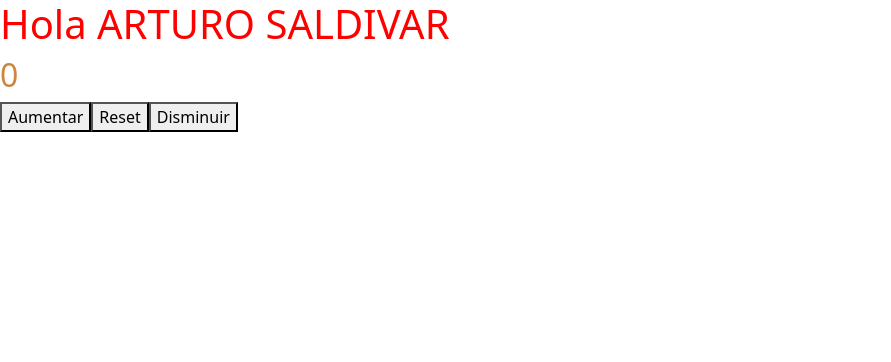
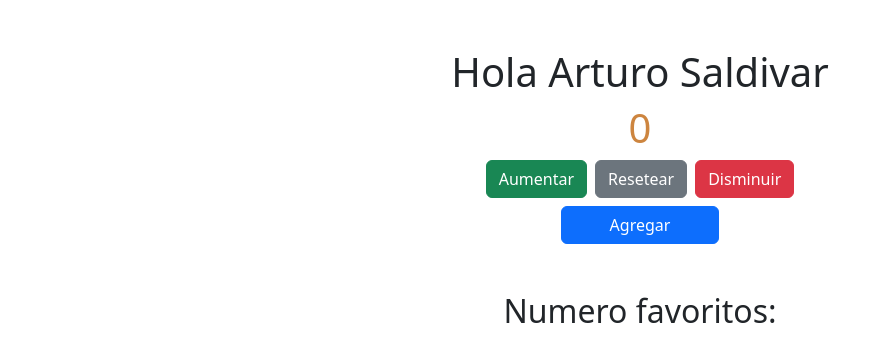
Before and after one commit to DamonBalam/mi-primer-vue, a Vue app: page / in a window 1280 px wide. Shown: the top 362 px of the page, without its empty margins (0-891 px from the left). Built offline with nearby package versions, Linux system fonts and the light colour scheme.

Commit message:
reto dos

```diff
--- a/src/App.vue
+++ b/src/App.vue
@@ -1,9 +1,9 @@
 <script setup>
-import {ref,computed } from 'vue'
+import { ref, computed } from 'vue'
 
 const name = "Arturo Saldivar";
 const counter = ref(0);
-
+const listaNumeros = ref([])
 // método
 const increment = () => {
   counter.value++;
@@ -16,27 +16,48 @@ const decrement = () => {
   counter.value--;
 }
 
-const classCounter = computed( ()=> {
+const add = () => {
+  listaNumeros.value.push(counter.value);
+}
 
+const classCounter = computed(() => {
   if (counter.value === 0) {
     return 'color:peru'
   }
+  return counter.value > 0 ? 'color:green' : 'color:red'
+})
 
-  return counter.value > 0 ? 'color:green' : 'color:red'
+const validateInput = computed(() => {
+
+  const result = listaNumeros.value.filter( item => item === counter.value );
+
+  return result.length === 0 ? true : false;
 })
 
 </script>
 
 <template>
-<h1>Hola {{ name.toUpperCase() }}</h1>
-<h2 :style="classCounter">{{ counter }}</h2>
-<button @click="increment">Aumentar</button>
-<button @click="reset">Reset</button>
-<button @click="decrement">Disminuir</button>
+  <div class="container mx-auto d-flex flex-column justify-content-center align-items-center mt-5">
+    <h1>Hola {{ name }}</h1>
+    <h2 :style="classCounter" class="fs-1">{{ counter }}</h2>
+    <div>
+      <button class="btn btn-success mx-1" @click="increment">Aumentar</button>
+      <button class="btn btn-secondary mx-1" @click="reset">Resetear</button>
+      <button class="btn btn-danger mx-1" @click="decrement">Disminuir</button>
+    </div>
+    <button class="btn btn-primary mt-2 px-5" @click="add" :disabled="!validateInput">Agregar</button>
+    <h2 class="mt-5">Numero favoritos:</h2>
+    <ul class="list-group">
+      <li class="list-group-item text-center" style="width: 200px;" v-for="num in listaNumeros">
+        {{ num }}
+      </li>
+    </ul>
+  </div>
 </template>
 
 <style scoped>
-h1{
-  color: red;
-}
+/* *, *:before, *:after {
+	box-sizing: border-box;
+	outline: none;
+} */
 </style>
```
